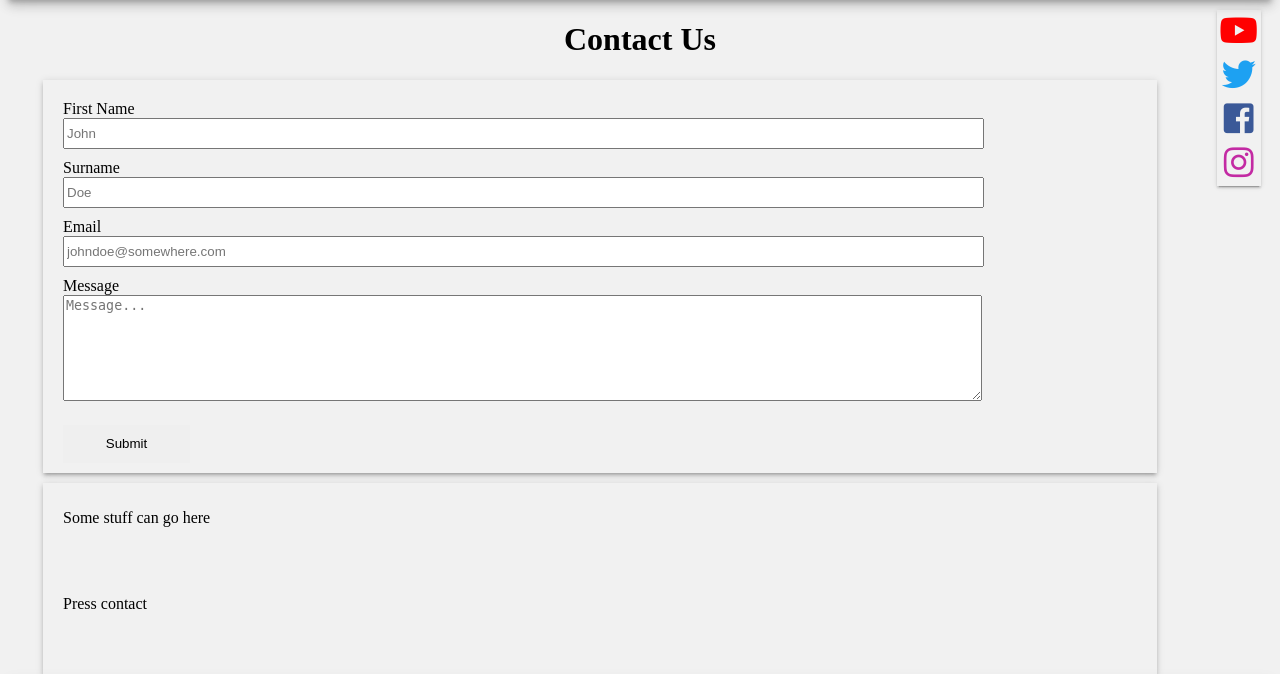
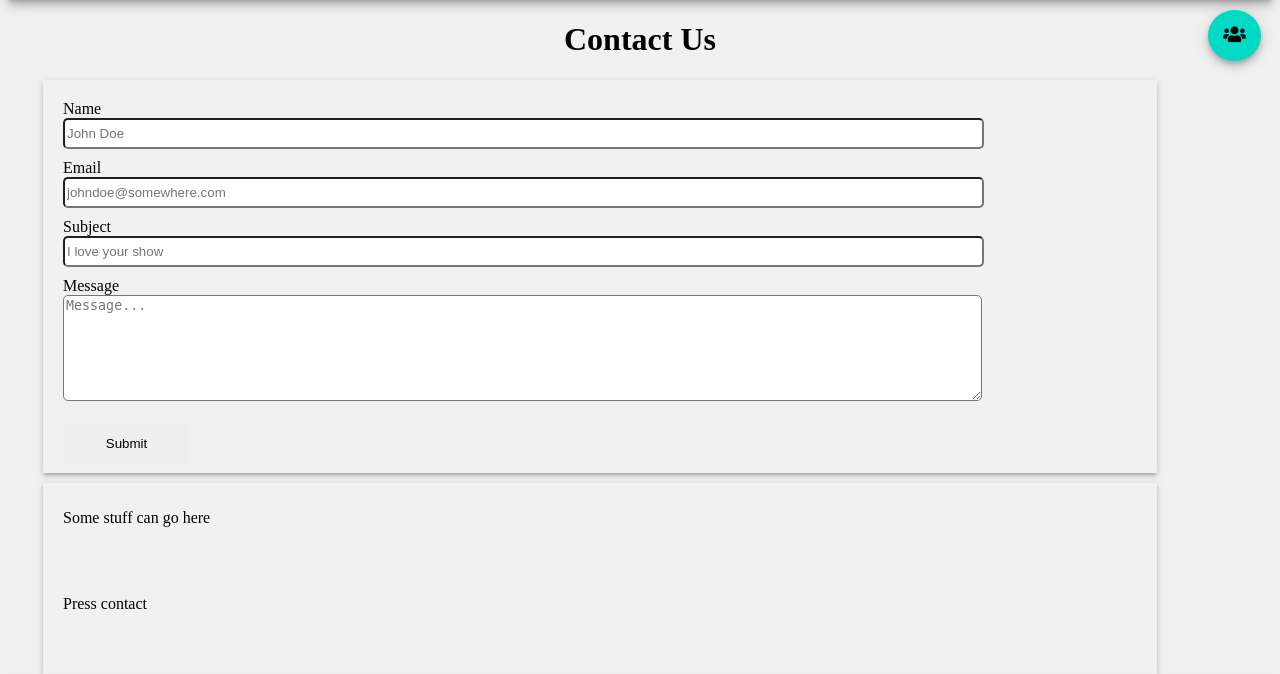
Before and after one commit to MetalHeadCraig/Website, a PHP site: page /contact.html in a window 1280 px wide. Shown: the part 65-739 px from the top of the page. Run offline with PHP 8.4, Linux system fonts and the light colour scheme; some libraries are stand-ins or nearby versions.

Commit message:
Input fields CSS

```diff
--- a/about.html
+++ b/about.html
@@ -21,7 +21,7 @@
             <container id="pages">
                 <button id="home" onclick="selectButton('#home')"><i class="fas fa-home"></i> Home</button>
                 <button id="articles" onclick="selectButton('#articles')"><i class="far fa-newspaper"></i> Articles</button>
-                <button id="about" class="active" onclick="selectButton('#about')"><i class="fas fa-users"></i> About</button>
+                <button id="about" class="active" onclick="selectButton('#about')"><i class="fas fa-info-circle"></i> About</button>
                 <button id="contact" onclick="selectButton('#contact')"><a href="contact.html"><i class="fas fa-file-signature"></i> Contact</a></button>
             </container>
         <img src="images/placeholder-logo.png" id="logo">
@@ -50,7 +50,7 @@
         <p>&nbsp;</p>
         <iframe src="https://open.spotify.com/embed/show/3j9nu2qpJrUxEXp5qMudM7" width="500" height="280" frameborder="0" allowtransparency="true" allow="encrypted-media"></iframe>
     </div>
-    <button id="social-call" class="accent shadow--6dp"><i class="fas fa-arrow-left"></i></button>
+    <button id="social-call" class="accent shadow--6dp"><i class="fas fa-users"></i></button>
     <container id="media"><div class="social shadow--2dp">
         <a href="https://www.youtube.com/channel/UCKm3WCRV3zQoZtlC7KR2dJw"><i class="fab fa-youtube"></i></a>
         <a href="https://twitter.com/snvgs"><i class="fab fa-twitter"></i></a>
--- a/contact.html
+++ b/contact.html
@@ -29,14 +29,14 @@
     <h1>Contact Us</h1>
 	<div class="form shadow--3dp">
             <form>
-                    <label>First Name</label>
-                    <input name="first name" placeholder="John">
-
-                    <label>Surname</label>
-                    <input name="surname" placeholder="Doe">
+                    <label>Name</label>
+                    <input name="Name" placeholder="John Doe">
 
                     <label>Email</label>
                     <input name="email" type="email" placeholder="johndoe@somewhere.com">
+
+                    <label>Subject</label>
+                    <input name="subject" placeholder="I love your show">
 
                     <label>Message</label>
                     <textarea name="message" placeholder="Message..."></textarea>
@@ -53,12 +53,13 @@
        <br>
        <br>
     </div>
-    <container class="social shadow--2dp">
-        <a href="https://www.youtube.com/channel/UCKm3WCRV3zQoZtlC7KR2dJw"><i class="fab fa-youtube"></i></a>
-        <a href="https://twitter.com/snvgs"><i class="fab fa-twitter"></i></a>
-        <a href="https://en-gb.facebook.com/pg/SNVGS"><i class="fab fa-facebook-square"></i></a>
-        <a href="https://www.instagram.com/"><i class="fab fa-instagram"></i></a>
-    </container>
+    <button id="social-call" class="accent shadow--6dp"><i class="fas fa-users"></i></button>
+    <container id="media"><div class="social shadow--2dp">
+            <a href="https://www.youtube.com/channel/UCKm3WCRV3zQoZtlC7KR2dJw"><i class="fab fa-youtube"></i></a>
+            <a href="https://twitter.com/snvgs"><i class="fab fa-twitter"></i></a>
+            <a href="https://en-gb.facebook.com/pg/SNVGS"><i class="fab fa-facebook-square"></i></a>
+            <a href="https://www.instagram.com/"><i class="fab fa-instagram"></i></a>
+        </div></container>
    </body>
 <footer class="shadow--6dp">
     <div class="footer">
--- a/css/contact.css
+++ b/css/contact.css
@@ -25,6 +25,11 @@
 input, textarea {
     width: 85%;
     min-height: 25px;
+    border-radius: 5px;
+}
+
+input:active, textarea:active {
+    border-color: #03dac5;
 }
 
 textarea {
--- a/css/style.css
+++ b/css/style.css
@@ -104,6 +104,7 @@
     top: 75px;
     position: fixed;
     display: block;
+    cursor: pointer;
 }
 
 .social a {
```
